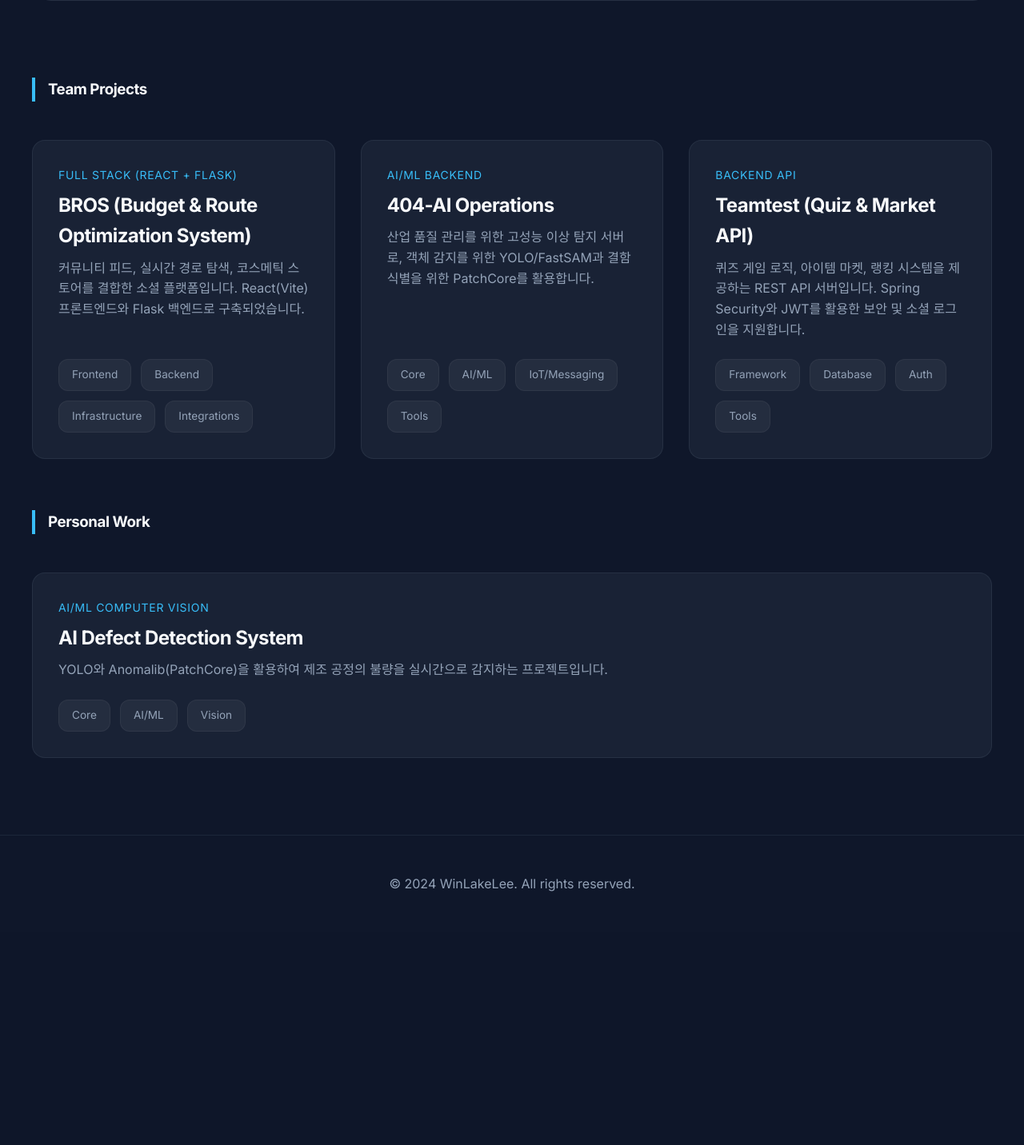
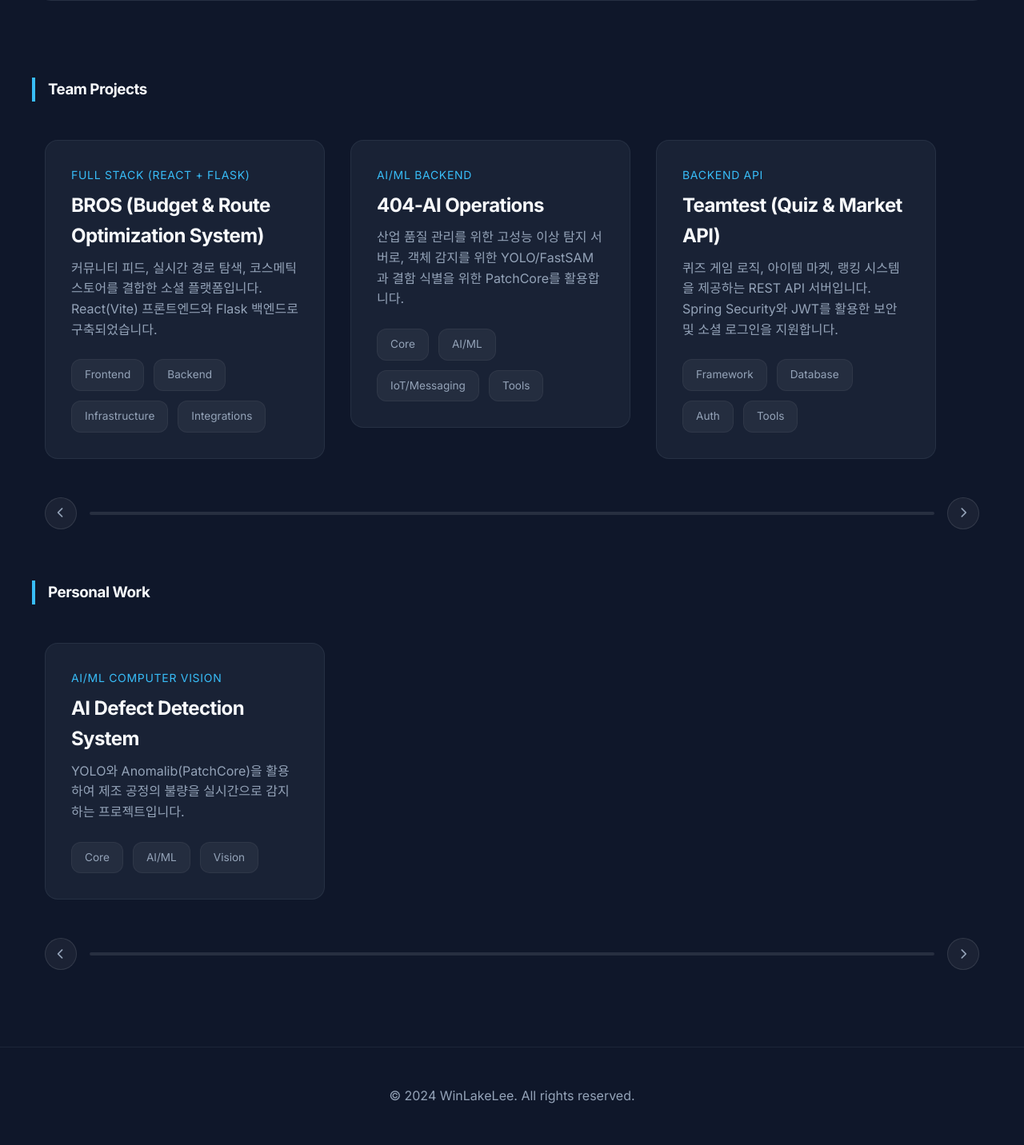
Before and after one commit to WinLakeLee/portfolio, a Flask app: page / in a window 1280 px wide. Shown: the part 1931-3363 px from the top of the page at 80% size. Before the commit the page ends 3046 px from the top, so only its background shows below. Run offline with Flask 3, Linux system fonts and the light colour scheme.

Commit message:
carousel 도입

```diff
--- a/static/css/style.css
+++ b/static/css/style.css
@@ -553,3 +553,89 @@ footer {
     position: absolute;
     left: 0;
 }
+
+/* Carousel / Horizontal Scroll */
+.carousel-container {
+    position: relative;
+    padding: 0 1rem;
+}
+
+.scrolling-wrapper {
+    display: flex;
+    overflow-x: auto;
+    scroll-snap-type: x mandatory;
+    scroll-behavior: smooth;
+    -webkit-overflow-scrolling: touch;
+    gap: 2rem;
+    padding: 1rem 0 2rem;
+    /* Bottom padding for shadow/hover space */
+    scrollbar-width: none;
+    /* Firefox */
+}
+
+.scrolling-wrapper::-webkit-scrollbar {
+    display: none;
+    /* Safari and Chrome */
+}
+
+.scrolling-wrapper .card {
+    flex: 0 0 auto;
+    width: 350px;
+    /* Fixed width for consistency */
+    scroll-snap-align: center;
+}
+
+/* Controls Wrapper */
+.carousel-controls {
+    display: flex;
+    align-items: center;
+    justify-content: space-between;
+    margin-top: 1rem;
+    gap: 1rem;
+}
+
+/* Progress Bar */
+.scroll-progress-track {
+    flex-grow: 1;
+    height: 4px;
+    background: rgba(255, 255, 255, 0.1);
+    border-radius: 2px;
+    overflow: hidden;
+    position: relative;
+}
+
+.scroll-progress-bar {
+    height: 100%;
+    background: var(--accent-color);
+    width: 0%;
+    border-radius: 2px;
+    transition: width 0.1s linear;
+}
+
+/* Navigation Buttons */
+.scroll-btn {
+    background: rgba(255, 255, 255, 0.05);
+    border: 1px solid rgba(255, 255, 255, 0.1);
+    color: var(--text-secondary);
+    width: 40px;
+    height: 40px;
+    border-radius: 50%;
+    cursor: pointer;
+    display: flex;
+    align-items: center;
+    justify-content: center;
+    transition: all 0.3s ease;
+}
+
+.scroll-btn:hover {
+    background: var(--accent-color);
+    color: #0f172a;
+    transform: scale(1.1);
+}
+
+@media (max-width: 768px) {
+    .scrolling-wrapper .card {
+        width: 85vw;
+        /* Almost full width on mobile */
+    }
+}
--- a/templates/base.html
+++ b/templates/base.html
@@ -87,6 +87,60 @@
             sections.forEach(section => {
                 if (section.id) observer.observe(section);
             });
+
+            // Carousel Logic
+            const carousels = document.querySelectorAll('.carousel-container');
+
+            carousels.forEach(carousel => {
+                const wrapper = carousel.querySelector('.scrolling-wrapper');
+                const progressBar = carousel.querySelector('.scroll-progress-bar');
+                const prevBtn = carousel.querySelector('.prev');
+                const nextBtn = carousel.querySelector('.next');
+
+                if (!wrapper || !progressBar || !prevBtn || !nextBtn) return;
+
+                // Update Progress Bar
+                const updateProgress = () => {
+                    const scrollLeft = wrapper.scrollLeft;
+                    const scrollWidth = wrapper.scrollWidth;
+                    const clientWidth = wrapper.clientWidth;
+                    const maxScroll = scrollWidth - clientWidth;
+
+                    if (maxScroll > 0) {
+                        const widthPercentage = (scrollLeft / maxScroll) * 100;
+                        progressBar.style.width = `${Math.min(100, Math.max(0, widthPercentage))}%`;
+                    }
+                };
+
+                wrapper.addEventListener('scroll', updateProgress);
+                // Initial update
+                updateProgress();
+                // Update on resize
+                window.addEventListener('resize', updateProgress);
+
+                // Navigation with Circular Logic
+                const scrollAmount = 350 + 32; // card width + gap (approx)
+
+                nextBtn.addEventListener('click', () => {
+                    const maxScroll = wrapper.scrollWidth - wrapper.clientWidth;
+                    // Tolerance for floating point calculation
+                    if (wrapper.scrollLeft >= maxScroll - 5) {
+                        // Loop to start
+                        wrapper.scrollTo({ left: 0, behavior: 'smooth' });
+                    } else {
+                        wrapper.scrollBy({ left: scrollAmount, behavior: 'smooth' });
+                    }
+                });
+
+                prevBtn.addEventListener('click', () => {
+                    if (wrapper.scrollLeft <= 5) {
+                        // Loop to end
+                        wrapper.scrollTo({ left: wrapper.scrollWidth, behavior: 'smooth' });
+                    } else {
+                        wrapper.scrollBy({ left: -scrollAmount, behavior: 'smooth' });
+                    }
+                });
+            });
         });
     </script>
     {% block scripts %}{% endblock %}
--- a/templates/index.html
+++ b/templates/index.html
@@ -99,7 +99,8 @@
     <div class="category-section" style="margin-bottom: 4rem;" id="projects">
         <h3 style="border-left: 4px solid var(--accent-color); padding-left: 1rem; margin-bottom: 2rem;">Team Projects
         </h3>
-        <div class="grid">
+        <div class="carousel-container" id="carousel-team">
+            <div class="scrolling-wrapper">
                 {% for project in projects if project.category == 'Team Project' %}
                 <a href="{{ url_for('project_detail', project_id=project.id) }}" class="card">
                     <div class="card-type">{{ project.type }}</div>
@@ -113,12 +114,21 @@
                 </a>
                 {% endfor %}
             </div>
+            <div class="carousel-controls">
+                <button class="scroll-btn prev" aria-label="Previous"><i class="fa-solid fa-chevron-left"></i></button>
+                <div class="scroll-progress-track">
+                    <div class="scroll-progress-bar"></div>
+                </div>
+                <button class="scroll-btn next" aria-label="Next"><i class="fa-solid fa-chevron-right"></i></button>
+            </div>
+        </div>
     </div>
 
     <div class="category-section">
         <h3 style="border-left: 4px solid var(--accent-color); padding-left: 1rem; margin-bottom: 2rem;">Personal Work
         </h3>
-        <div class="grid">
+        <div class="carousel-container" id="carousel-personal">
+            <div class="scrolling-wrapper">
                 {% for project in projects if project.category == 'Personal Work' %}
                 <a href="{{ url_for('project_detail', project_id=project.id) }}" class="card">
                     <div class="card-type">{{ project.type }}</div>
@@ -131,6 +141,14 @@
                     </div>
                 </a>
                 {% endfor %}
+            </div>
+            <div class="carousel-controls">
+                <button class="scroll-btn prev" aria-label="Previous"><i class="fa-solid fa-chevron-left"></i></button>
+                <div class="scroll-progress-track">
+                    <div class="scroll-progress-bar"></div>
+                </div>
+                <button class="scroll-btn next" aria-label="Next"><i class="fa-solid fa-chevron-right"></i></button>
+            </div>
         </div>
     </div>
 </section>
```
Lines whose indentation alone changed are shown as unchanged.
